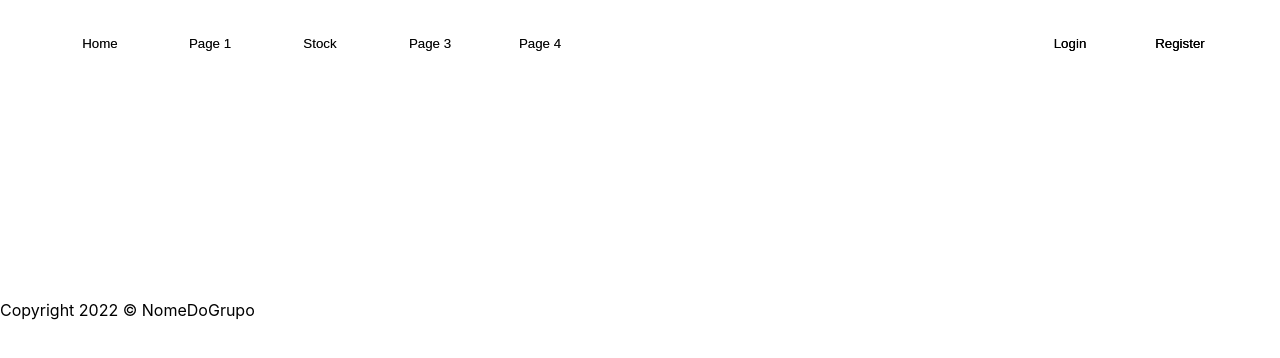
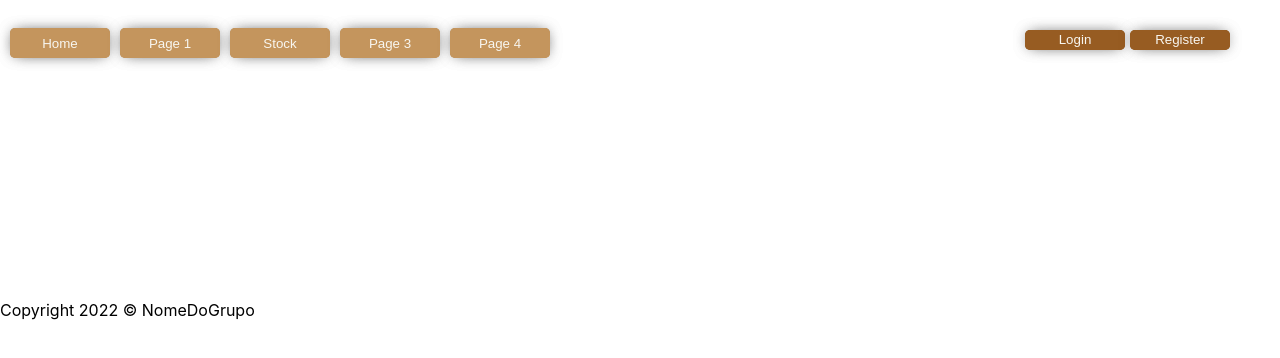
Before and after one commit to MauroSerrano-dev/MyCattery, a Next.js app: page /menu in a window 1280 px wide. Shown: the top 358 px of the page. Built offline with nearby package versions, Linux system fonts and the light colour scheme.

Commit message:
css dos botoes

```diff
--- a/package.json
+++ b/package.json
@@ -9,6 +9,10 @@
     "lint": "next lint"
   },
   "dependencies": {
+    "@emotion/react": "^11.10.4",
+    "@emotion/styled": "^11.10.4",
+    "@mui/icons-material": "^5.10.9",
+    "@mui/material": "^5.10.10",
     "backend": "*",
     "mongodb": "^4.10.0",
     "next": "^12.3.1",
--- a/styles/globals.css
+++ b/styles/globals.css
@@ -26,8 +26,8 @@ a {
   }
 
   body {
-    color: white;
-    background: #23242a;
+    color: #975C22;
+    background: #F8F6F0;
   }
 }
 
@@ -47,10 +47,10 @@ a {
 }
 
 .abas {
+  display: flex;
   position: absolute;
   top: 28px;
-  left: 50px;
-  display: flex;
+  left: 10px;
   gap: 10px;
 
 }
@@ -66,23 +66,27 @@ a {
 .abas button {
   width: 100px;
   height: 30px;
-  background-color: rgba(255, 255, 255, 0.6);
+  background-color: #C4955D;
   border: none;
   border-radius: 5px;
-  color: black;
+  color: #F8F6F0;
+  transition-duration: 400ms;
+  -webkit-box-shadow: 0px 0px 15px -5px rgba(0, 0, 0, 0.5);
+    box-shadow: 0px 0px 15px -5px rgba(0, 0, 0, 0.5);
 }
 
 .abas button:hover {
   width: 100px;
   height: 30px;
-  background-color: blue;
+  background-color: #975C22;
+  transition-duration: 400ms;
 }
 
 .abas button:disabled {
   width: 100px;
   height: 30px;
-  background-color: darkred;
-  color: white;
+  background-color: #975C22;
+  color: #C4955D;
 }
 
 .auth {
@@ -90,21 +94,27 @@ a {
   top: 28px;
   right: 50px;
   display: flex;
-  gap: 10px;
+  gap: 5px;
 }
 
 .auth button {
   width: 100px;
-  height: 30px;
-  background-color: transparent;
-  border: 3px solid white;
+  height: 20px;
+  background-color: #975C22;
+  color: #F8F6F0;
+  border: none;
   border-radius: 5px;
+  transition-duration: 400ms;
+  -webkit-box-shadow: 0px 0px 15px -5px rgba(0, 0, 0, 0.5);
+    box-shadow: 0px 0px 15px -5px rgba(0, 0, 0, 0.5);
 }
 
 .auth button:hover {
   width: 100px;
   height: 30px;
-  background-color: darkred;
+  background-color: #C4955D;
+  color: #F8F6F0;
+  transition-duration: 400ms;
 }
 .isLoggedIn button{
   width: 100px;
```
Also changed, not shown: 2 other files (tests, documents, lock files or other folders).
